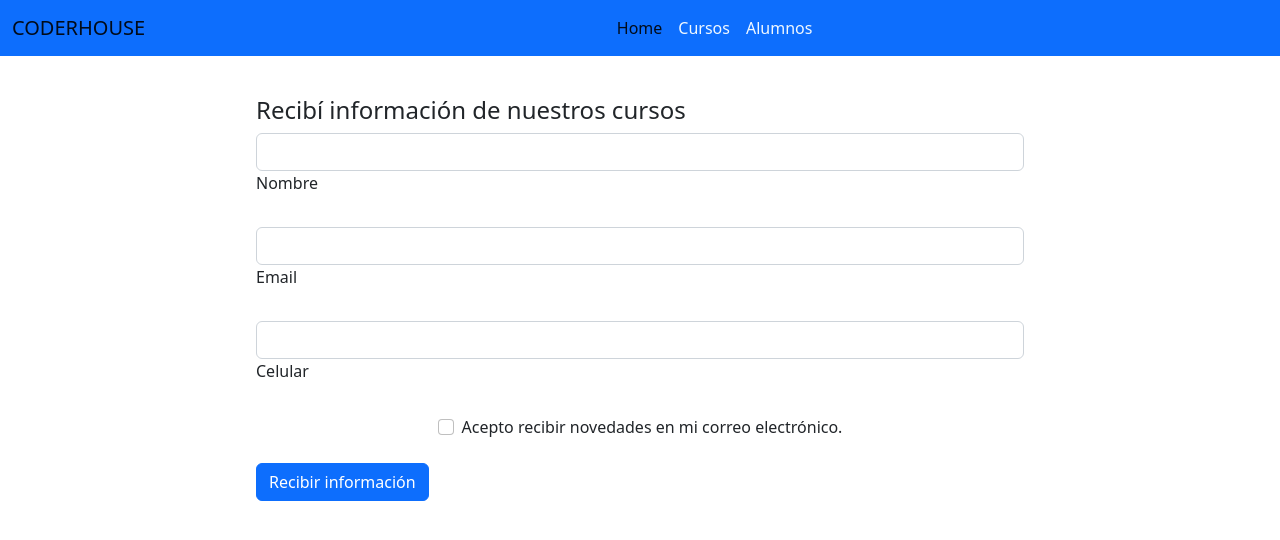
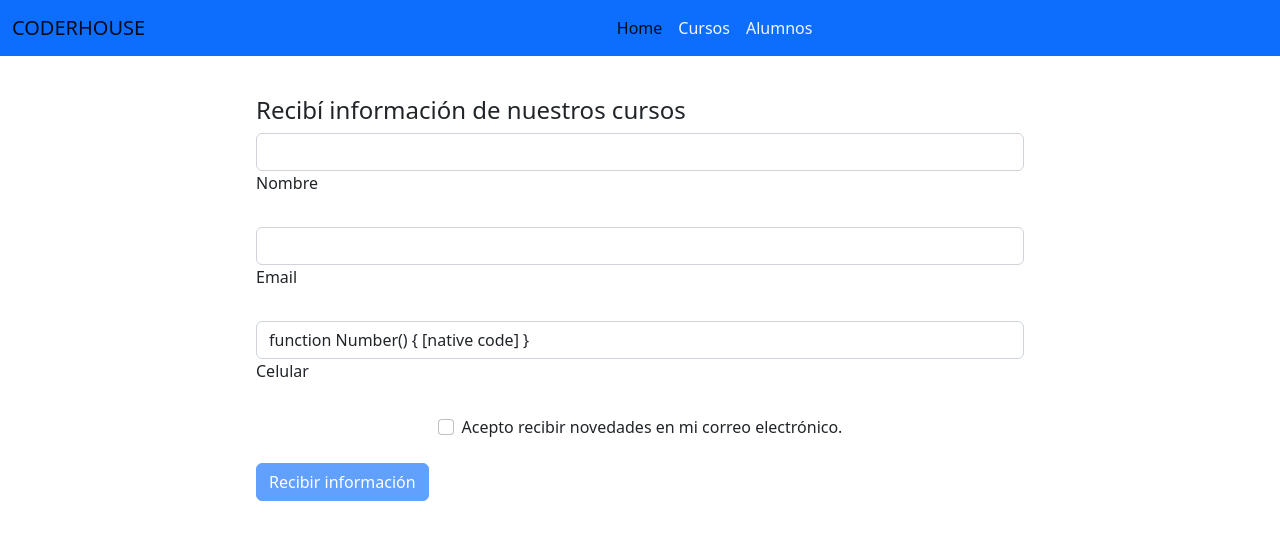
Before and after one commit to lucassmun/AngularProyecto, an Angular app: page / in a window 1280 px wide. Shown: the top 540 px of the page. Built offline with nearby package versions, Linux system fonts and the light colour scheme.

Commit message:
arreglos en formularios

```diff
--- a/src/app/components/formulario/formulario.component.html
+++ b/src/app/components/formulario/formulario.component.html
@@ -20,6 +20,7 @@
         <div class="form-outline mb-4">
           <input type="email" id="form3Example3" class="form-control" formControlName="correo" />
           <label class="form-label" for="">Email</label>
+          <p *ngIf="formularioUsuario.get('correo')?.touched && formularioUsuario.get('correo')?.errors?.['required']" class="alert alert-danger">El campo correo es requerido</p>
           <p *ngIf="formularioUsuario.get('correo')?.touched && formularioUsuario.get('correo')?.errors?.['pattern']" class="alert alert-danger">El formato del correo no es correcto</p>
         </div>
 
@@ -27,7 +28,7 @@
         <div class="form-outline mb-4">
             <input type="text" id="form3Example4" class="form-control" formControlName="celular"/>
             <label class="form-label" for="">Celular</label>
-            <p *ngIf="formularioUsuario.get('celular')?.touched && formularioUsuario.get('celular')?.errors?.['pattern']" class="alert alert-danger">Solo se admiten números</p>
+            <p *ngIf="formularioUsuario.get('celular')?.touched && formularioUsuario.get('celular')?.errors?.['minlength']" class="alert alert-danger">El número debe tener al menos 10 digitos</p>
           </div>
 
         <!-- Recibir info -->
@@ -39,7 +40,7 @@
         </div>
 
         <!-- OK -->
-        <button type="submit" class="btn btn-primary btn-block mb-4">Recibir información</button>
+        <button type="submit"  [disabled]="formularioUsuario.invalid" class="btn btn-primary btn-block mb-4 ">Recibir información</button>
 
       </form>
 </div>
--- a/src/app/components/formulario/formulario.component.ts
+++ b/src/app/components/formulario/formulario.component.ts
@@ -16,8 +16,8 @@ export class FormularioComponent implements OnInit {
   ) {
     this.formularioUsuario = fb.group({
       nombre: new FormControl('', [Validators.required]),
-      correo: new FormControl('', [Validators.pattern('^[a-z]+@[a-z]+\\.[a-z]{2,3}$')]),
-      celular: new FormControl('', [Validators.required, Validators.pattern(/^[1-9]\d{6,10}$/)]),
+      correo: new FormControl('', [Validators.required, Validators.pattern('^[a-z]+@[a-z]+\\.[a-z]{2,3}$')]),
+      celular: new FormControl(Number, [Validators.required, Validators.minLength(10)]),
       acepto: new FormControl(false, []),
     });
   }
@@ -26,10 +26,6 @@ export class FormularioComponent implements OnInit {
   }
 
   agregarUsuario(){
-
-    /* this.formularioUsuario.addControl('control1', new FormControl('', [])); */
-
-    /* console.log(this.formularioUsuario); */
     console.log(this.formularioUsuario);
   }
 
```
